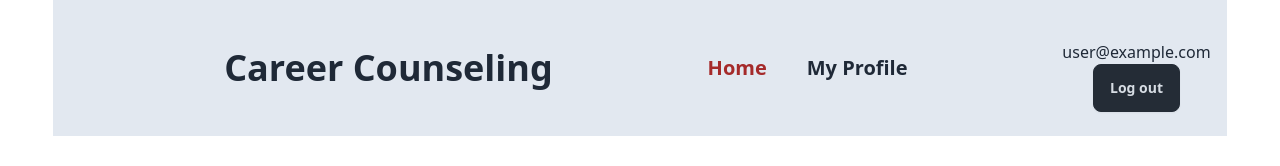
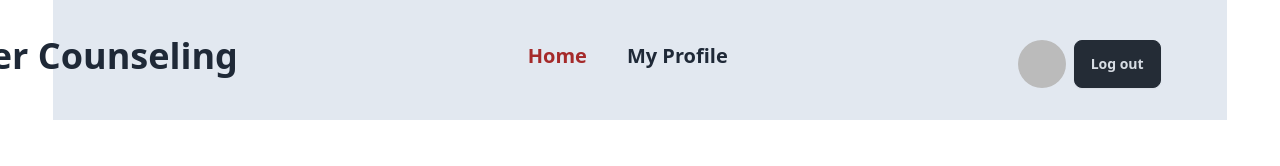
Before and after one commit to jahidhasanri/assignment-9-solution, a React (Vite) app: page / in a window 1280 px wide. Shown: the top 166 px of the page. Built offline with nearby package versions, Linux system fonts and the light colour scheme; no server answers; sample sign-in values are in the browser's storage.

Commit message:
add navbar to user profile and when user profile hover then showing user name

```diff
--- a/src/layouts/Navbar.jsx
+++ b/src/layouts/Navbar.jsx
@@ -40,13 +40,13 @@ const Navbar = () => {
 
   return (
     <div
-      className={`fixed w-full lg:w-11/12 top-0 z-50 lg:flex justify-between items-center pt-6 pb-6 px-4 transition-colors duration-300 ${
+    className={`fixed w-full lg:w-11/12 top-0 z-50 lg:flex justify-between items-center pt-6 pb-8 px-4 transition-colors duration-300 ${
       isScrolled ? 'bg-gray-400 text-white' : 'bg-slate-200'
     }`}
   >
     <ToastContainer
       position="top-center"/>
-      <div>
+    <div className='lg:ml-[-450px]'>
       <h1 className='text-2xl font-bold text-center lg:font-extrabold lg:text-4xl'>
         Career Counseling
       </h1>
@@ -63,16 +63,26 @@ const Navbar = () => {
         </NavLink>
       </div>
     </div>
-      <div className='text-center mt-4'>
+      <div className="text-center mt-4 lg:mr-[50px]">
         {user ? (
-          <div>
-            <p>{user.email}</p>
+          <div className="relative flex items-center gap-2 group">
+            {/* User Image */}
+            <img
+              src={user.photoURL || 'https://via.placeholder.com/50'}
+              alt="User"
+              className="w-12 h-12 rounded-full cursor-pointer"
+            />
+            {/* Always show logout button */}
             <button onClick={handleLogout} className="btn btn-active btn-neutral">
               Log out
             </button>
+            {/* Show user name only on hover */}
+            <div className="user-name-tooltip hidden group-hover:block absolute bg-white text-black rounded p-2 mt-20">
+              <p className="text-sm">{user.displayName || 'User'}</p>
+            </div>
           </div>
         ) : (
-          <Link to='/login' className="btn btn-active btn-neutral">
+          <Link to="/login" className="btn btn-active btn-neutral">
             Login
           </Link>
         )}
```
Lines whose indentation alone changed are shown as unchanged.
